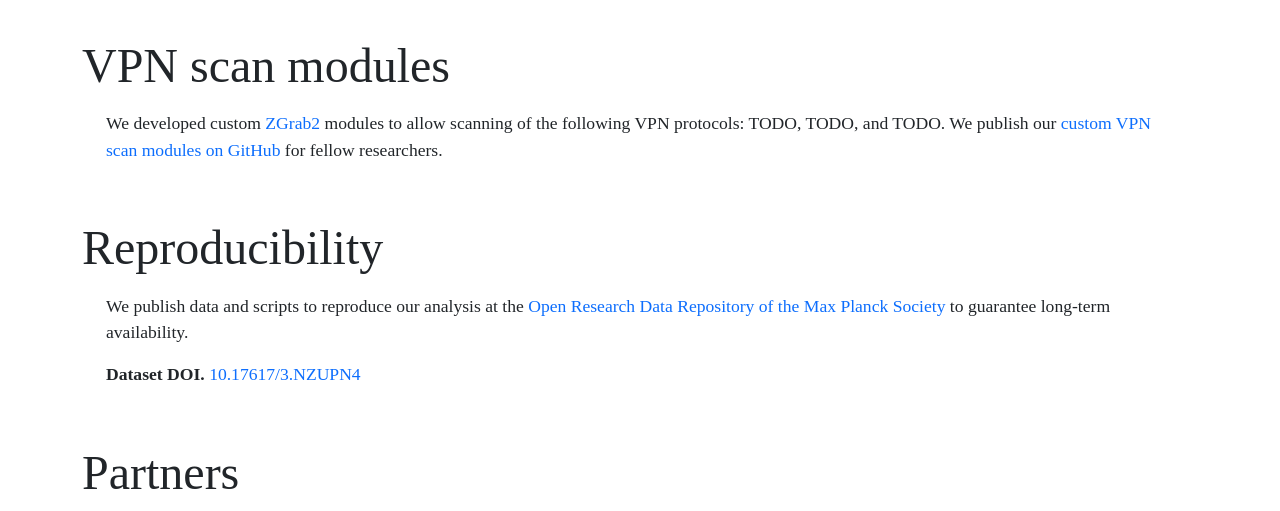
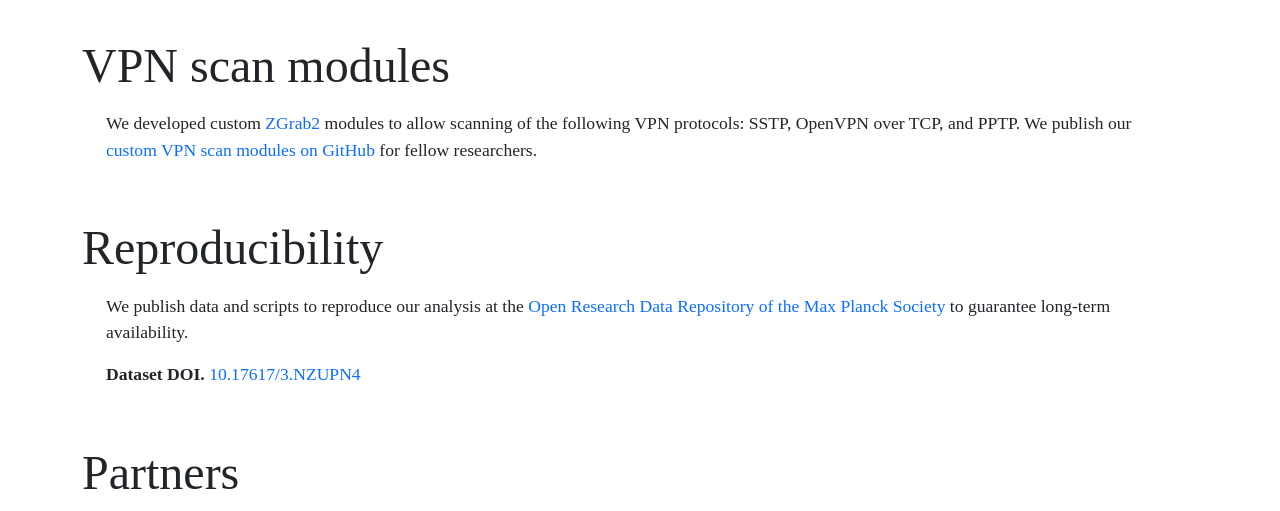
Before and after one commit to vpnecosystem/vpnecosystem.github.io, a plain HTML site: page index.html in a window 1280 px wide. Shown: the part 878-1389 px from the top of the page. Drawn offline with nearby package versions, Linux system fonts and the light colour scheme.

Commit message:
insert VPN protos

```diff
--- a/index.html
+++ b/index.html
@@ -79,7 +79,7 @@
 
             <article class="px-4 py-2 row">
 
-                <p>We developed custom <a href="https://github.com/zmap/zgrab2">ZGrab2</a> modules to allow scanning of the following VPN protocols: TODO, TODO, and TODO. We publish our <a href="https://github.com/vpnecosystem/zgrab2-vpn">custom VPN scan modules on GitHub</a> for fellow researchers.</p>
+                <p>We developed custom <a href="https://github.com/zmap/zgrab2">ZGrab2</a> modules to allow scanning of the following VPN protocols: SSTP, OpenVPN over TCP, and PPTP. We publish our <a href="https://github.com/vpnecosystem/zgrab2-vpn">custom VPN scan modules on GitHub</a> for fellow researchers.</p>
 
             </article>
 
```
